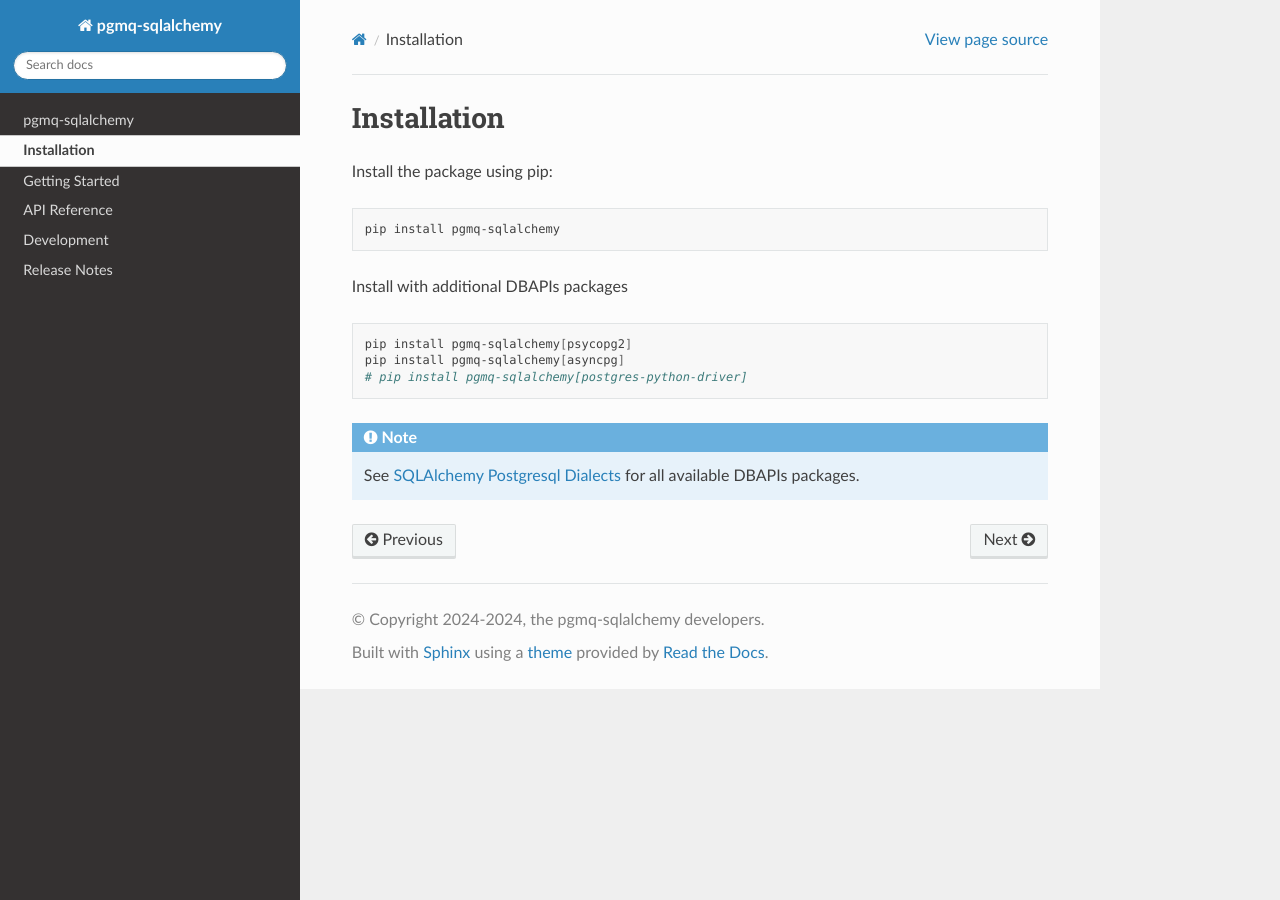
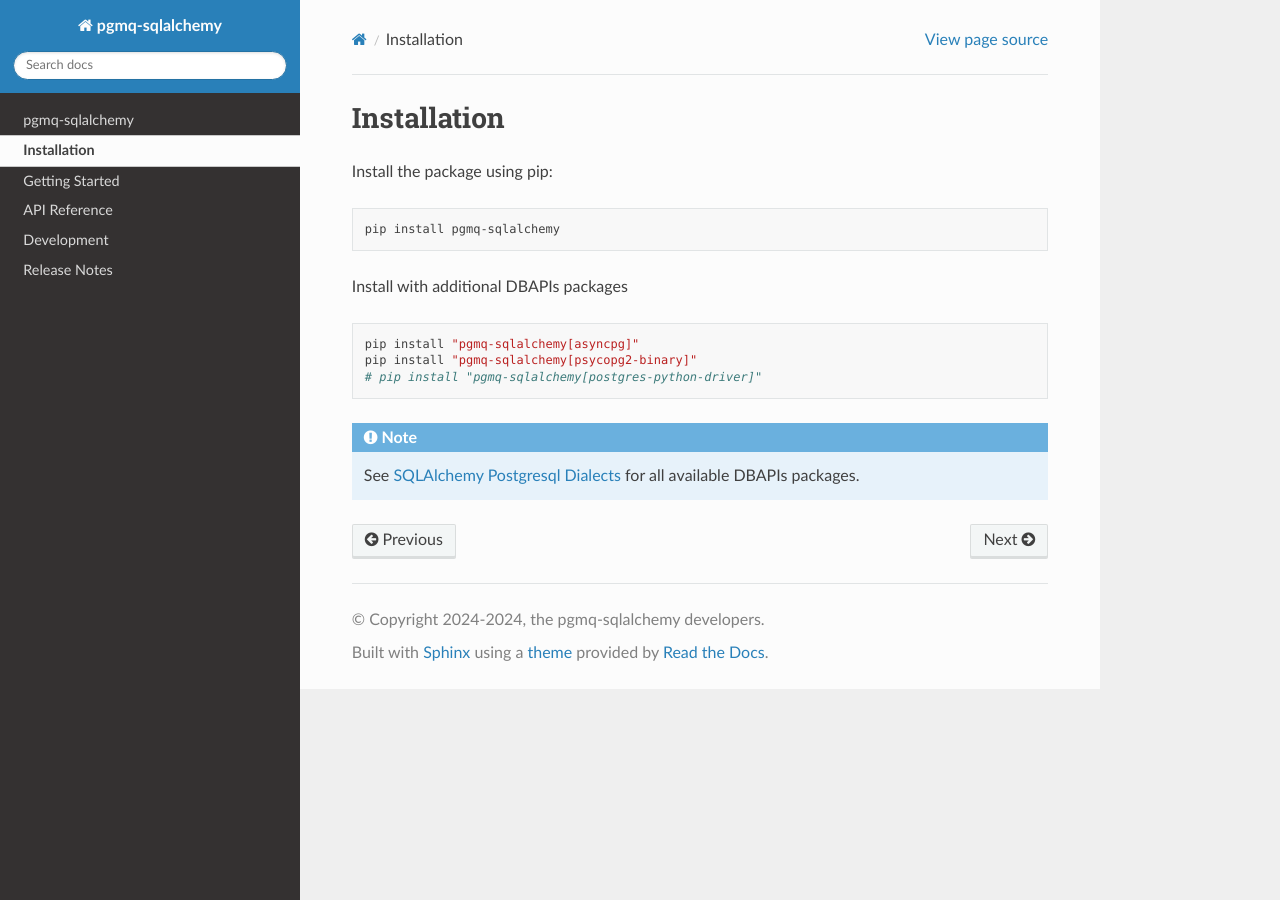
Before and after one commit to jason810496/pgmq-sqlalchemy, a Sphinx documentation site: the page built from doc/installation.rst, in a window 1280 px wide. Built offline with Sphinx 7.4.7 and the Read the Docs theme 2.0.0, drawn with Linux system fonts in a browser that asks for light colours.

Commit message:
doc: update installation instructions for extras

```diff
--- a/doc/installation.rst
+++ b/doc/installation.rst
@@ -15,8 +15,8 @@
 
 .. code-block:: bash
 
-    pip install pgmq-sqlalchemy[psycopg2]
-    pip install pgmq-sqlalchemy[asyncpg]
-    # pip install pgmq-sqlalchemy[postgres-python-driver]
+    pip install "pgmq-sqlalchemy[asyncpg]"
+    pip install "pgmq-sqlalchemy[psycopg2-binary]"
+    # pip install "pgmq-sqlalchemy[postgres-python-driver]"
 
 .. Note:: See `SQLAlchemy Postgresql Dialects <https://docs.sqlalchemy.org/en/20/dialects/postgresql.html>`_ for all available DBAPIs packages.
```
